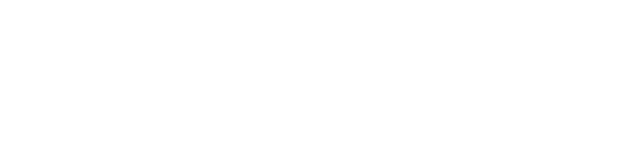
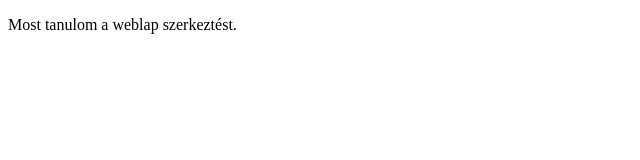
Before and after one commit to PhantoMan26/elso-project, a plain HTML site: page index.html in a window 1280 px wide. Shown: the whole page, without its empty margins (0-640 px from the left). Drawn offline with Linux system fonts and the light colour scheme.

Commit message:
elso bekezdes

```diff
--- a/index.html
+++ b/index.html
@@ -7,6 +7,8 @@
     <title>Első projektem</title>
 </head>
 <body>
-
+    <p>
+        Most tanulom a weblap szerkeztést.
+    </p>
 </body>
 </html>
```
